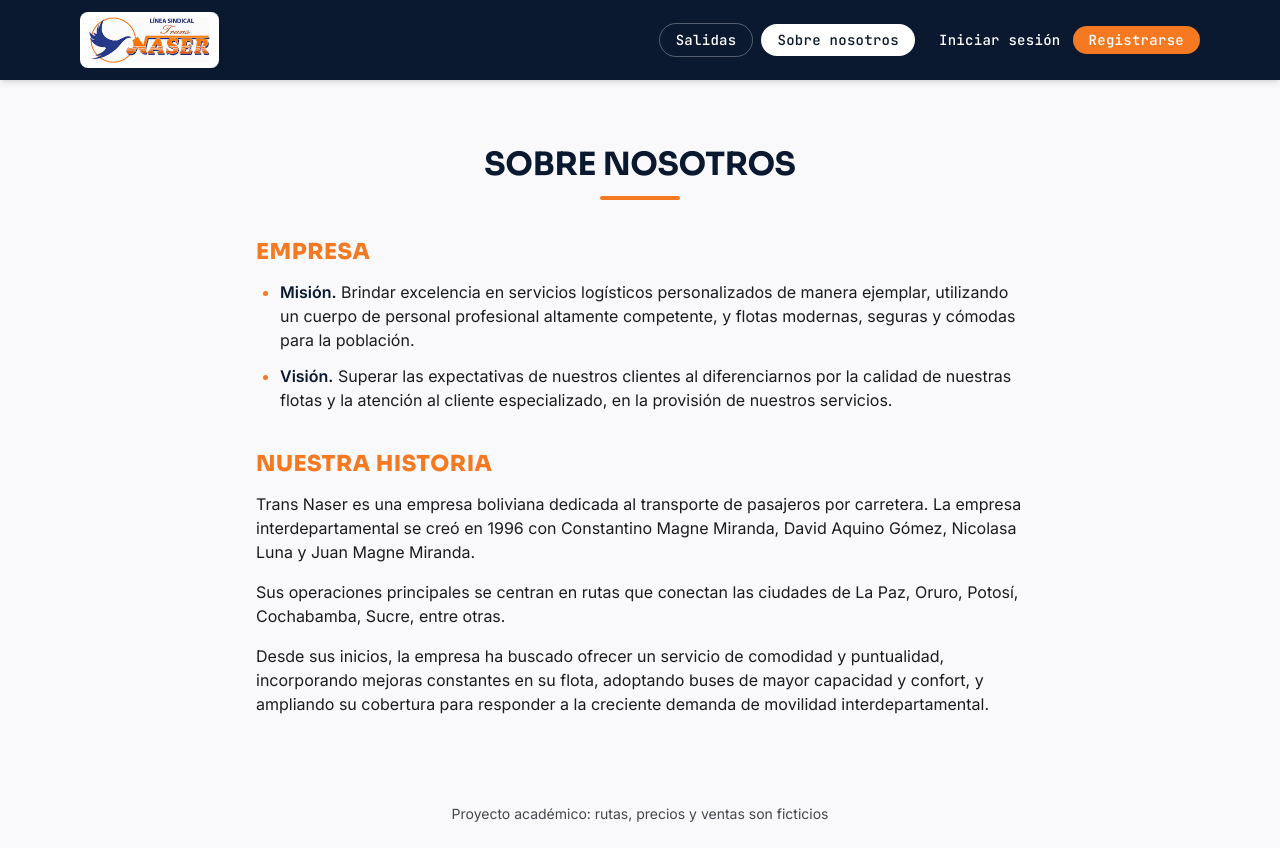
After one commit to GONSIU/SIS-3651, a Django app: page /sobre-nosotros/ in a window 1280 px wide. The commit adds this page. Run offline with Django 5.2, Linux system fonts and the light colour scheme; some libraries are stand-ins or nearby versions.

Commit message:
feat(core): rediseñar landing pública, navbar, Salidas y Sobre nosotros

```diff
--- a/apps/core/middleware.py
+++ b/apps/core/middleware.py
@@ -13,7 +13,9 @@ from django.contrib.auth.views import redirect_to_login
 # no rutas evita que un cambio en urls.py abra o cierre algo sin querer.
 VISTAS_PUBLICAS = frozenset(
     {
-        "core:root",  # "/" solo redirige al login
+        "core:root",  # landing publica
+        "core:salidas",  # horarios regulares, sin datos de pasajeros
+        "core:nosotros",
         "usuarios:login",
         "usuarios:logout",
         "usuarios:registro",  # registro publico de clientes
--- /dev/null
+++ b/apps/core/templates/core/nosotros.html
@@ -0,0 +1,31 @@
+{% extends "base_publico.html" %}
+
+{% block title %}Sobre nosotros — Trans Naser{% endblock %}
+
+{% block content %}
+{# Una sola columna estilo documento; max-w-3xl limita el largo de linea para leer comodo. #}
+{# Contenido entregado por el equipo; no agregar datos (direcciones, telefonos, rutas) que no esten aqui. #}
+<article class="mx-auto max-w-3xl py-6 md:py-10">
+<header class="text-center">
+<h1 class="font-headline text-headline-lg-mobile md:text-headline-lg uppercase tracking-wide text-deep-navy">Sobre nosotros</h1>
+<div class="mx-auto mt-3 h-1 w-20 rounded-full bg-signal-orange"></div>
+</header>
+
+<section class="mt-10">
+<h2 class="font-headline text-[22px] font-extrabold uppercase tracking-wide text-signal-orange">Empresa</h2>
+<ul class="mt-4 list-disc space-y-3 pl-6 marker:text-signal-orange">
+<li><strong class="font-semibold text-deep-navy">Misión.</strong> Brindar excelencia en servicios logísticos personalizados de manera ejemplar, utilizando un cuerpo de personal profesional altamente competente, y flotas modernas, seguras y cómodas para la población.</li>
+<li><strong class="font-semibold text-deep-navy">Visión.</strong> Superar las expectativas de nuestros clientes al diferenciarnos por la calidad de nuestras flotas y la atención al cliente especializado, en la provisión de nuestros servicios.</li>
+</ul>
+</section>
+
+<section class="mt-10">
+<h2 class="font-headline text-[22px] font-extrabold uppercase tracking-wide text-signal-orange">Nuestra historia</h2>
+<div class="mt-4 space-y-4">
+<p>Trans Naser es una empresa boliviana dedicada al transporte de pasajeros por carretera. La empresa interdepartamental se creó en 1996 con Constantino Magne Miranda, David Aquino Gómez, Nicolasa Luna y Juan Magne Miranda.</p>
+<p>Sus operaciones principales se centran en rutas que conectan las ciudades de La Paz, Oruro, Potosí, Cochabamba, Sucre, entre otras.</p>
+<p>Desde sus inicios, la empresa ha buscado ofrecer un servicio de comodidad y puntualidad, incorporando mejoras constantes en su flota, adoptando buses de mayor capacidad y confort, y ampliando su cobertura para responder a la creciente demanda de movilidad interdepartamental.</p>
+</div>
+</section>
+</article>
+{% endblock %}
--- a/apps/core/urls.py
+++ b/apps/core/urls.py
@@ -5,6 +5,8 @@ from . import views
 app_name = "core"
 
 urlpatterns = [
-    path("", views.root_redirect, name="root"),
+    path("", views.LandingView.as_view(), name="root"),
+    path("salidas/", views.SalidasView.as_view(), name="salidas"),
+    path("sobre-nosotros/", views.NosotrosView.as_view(), name="nosotros"),
     path("dashboard/", views.IndexView.as_view(), name="index"),
 ]
--- a/apps/core/views.py
+++ b/apps/core/views.py
@@ -1,16 +1,98 @@
 # Vistas de la app "core"
-from django.shortcuts import redirect
+from dataclasses import dataclass, field
+from datetime import time
+
+from django.db.models import Prefetch
 from django.utils import timezone
+from django.utils.text import slugify
 from django.views.generic import TemplateView
 
 from apps.core.mixins import RolRequeridoMixin
-from apps.rutas.models import Ruta
+from apps.rutas.models import Horario, Ruta
 from apps.viajes.models import Viaje
 from apps.ventas.models import Pasaje
 from apps.encomiendas.models import Encomienda
 
-def root_redirect(request):
-    return redirect("usuarios:login")  # usa el namespace de la app
+class LandingView(TemplateView):
+    """Pagina de inicio publica en "/": barra y hero con el boton de compra. La abre
+    cualquiera, con o sin sesion (esta en VISTAS_PUBLICAS del middleware)."""
+
+    template_name = "core/landing.html"
+
+
+# Fotos en static/img/ciudades/<slug>.jpg (creditos en salidas.html). Los alias cubren
+# terminales cargados con el nombre del departamento en vez del de la ciudad.
+IMAGENES_CIUDADES = frozenset({"la-paz", "cochabamba", "santa-cruz", "sucre", "potosi", "oruro"})
+ALIAS_IMAGEN_CIUDAD = {"chuquisaca": "sucre", "santa-cruz-de-la-sierra": "santa-cruz"}
+
+
+@dataclass
+class DestinoSalidas:
+    ciudad: str
+    horas: list[time] = field(default_factory=list)
+
+
+@dataclass
+class OrigenSalidas:
+    ciudad: str
+    destinos: list[DestinoSalidas] = field(default_factory=list)
+
+    @property
+    def imagen(self) -> str | None:
+        """Ruta relativa a static/ de la foto de la ciudad, o None si no hay."""
+        slug = slugify(self.ciudad)
+        slug = ALIAS_IMAGEN_CIUDAD.get(slug, slug)
+        return f"img/ciudades/{slug}.jpg" if slug in IMAGENES_CIUDADES else None
+
+
+def salidas_por_origen() -> list[OrigenSalidas]:
+    """Rutas activas agrupadas por ciudad de origen y, dentro, por ciudad de destino,
+    con las horas de sus horarios activos (sin repetir y en orden).
+
+    Se agrupa por el texto exacto de Terminal.ciudad, el mismo que usa el filtro de
+    BuscarViajeForm: asi el boton "Comprar" llega con el origen preseleccionado. Dos
+    terminales de la misma ciudad suman sus destinos y horarios. Un destino sin
+    horarios activos se lista igual, con la lista de horas vacia."""
+    rutas = (
+        Ruta.objects.filter(activa=True)
+        .select_related("origen", "destino")
+        .prefetch_related(
+            Prefetch("horarios", queryset=Horario.objects.filter(activo=True).order_by("hora_salida"))
+        )
+        .order_by("origen__ciudad", "destino__ciudad")
+    )
+    origenes: dict[str, dict[str, set[time]]] = {}
+    for ruta in rutas:
+        destinos = origenes.setdefault(ruta.origen.ciudad, {})
+        horas = destinos.setdefault(ruta.destino.ciudad, set())
+        horas.update(h.hora_salida for h in ruta.horarios.all())
+    return [
+        OrigenSalidas(
+            ciudad=origen,
+            destinos=[DestinoSalidas(ciudad=d, horas=sorted(h)) for d, h in destinos.items()],
+        )
+        for origen, destinos in origenes.items()
+    ]
+
+
+class SalidasView(TemplateView):
+    """Catalogo publico de salidas: una tarjeta por ciudad de origen con sus destinos y
+    un modal con las horas por destino. Las fechas concretas y los asientos se
+    consultan en ventas:buscar_viajes."""
+
+    template_name = "core/salidas.html"
+
+    def get_context_data(self, **kwargs):
+        context = super().get_context_data(**kwargs)
+        context["origenes"] = salidas_por_origen()
+        return context
+
+
+class NosotrosView(TemplateView):
+    """Historia, mision y vision de la empresa. Publica y estatica."""
+
+    template_name = "core/nosotros.html"
+
 
 class IndexView(RolRequeridoMixin, TemplateView):
     roles_permitidos = ["ventanillero", "supervisor", "admin"]
--- a/templates/base_publico.html
+++ b/templates/base_publico.html
@@ -7,27 +7,13 @@
 {% include "partials/estilos.html" %}
 </head>
 <body class="font-body text-body-md text-on-surface antialiased bg-surface min-h-screen flex flex-col">
-<header class="bg-deep-navy text-white">
-<div class="max-w-6xl mx-auto px-4 py-3 flex items-center justify-between gap-4">
-<a class="font-headline text-headline-md" href="{% url 'ventas:buscar_viajes' %}">Trans Naser</a>
-<nav class="flex items-center gap-4 font-label text-label-md">
-<a class="hover:text-signal-orange" href="{% url 'ventas:buscar_viajes' %}">Buscar viajes</a>
-{% if user.is_authenticated %}
-{% if user.rol == "cliente" %}<a class="hover:text-signal-orange" href="{% url 'ventas:mis_pasajes' %}">Mis pasajes</a>{% endif %}
-<span class="hidden sm:inline text-on-primary-container">{{ user.get_full_name|default:user.username }}</span>
-<form method="post" action="{% url 'usuarios:logout' %}">{% csrf_token %}<button class="hover:text-signal-orange" type="submit">Salir</button></form>
-{% else %}
-<a class="hover:text-signal-orange" href="{% url 'usuarios:login' %}{% if request.resolver_match.app_name != 'usuarios' %}?next={{ request.path|urlencode }}{% endif %}">Iniciar sesión</a>
-<a class="bg-signal-orange hover:bg-secondary px-3 py-1.5 rounded" href="{% url 'usuarios:registro' %}{% if request.resolver_match.app_name != 'usuarios' %}?next={{ request.path|urlencode }}{% endif %}">Registrarse</a>
-{% endif %}
-</nav>
-</div>
-</header>
+{% include "partials/navbar_publica.html" %}
+{% block hero %}{% endblock %}
 <main class="flex-1 w-full max-w-6xl mx-auto px-4 py-6 space-y-6">
 {% include "partials/mensajes.html" %}
 {% block content %}{% endblock %}
 </main>
-<footer class="text-center font-body-sm text-body-sm text-on-surface-variant py-6">Trans Naser — datos ficticios con fines académicos</footer>
+<footer class="text-center font-body-sm text-body-sm text-on-surface-variant py-6">Proyecto académico: rutas, precios y ventas son ficticios</footer>
 {% block scripts %}{% endblock %}
 </body>
 </html>
--- a/templates/partials/estilos.html
+++ b/templates/partials/estilos.html
@@ -2,7 +2,7 @@
 {# Fuentes, configuracion de Tailwind y estilos propios: lo comparten el dashboard y las paginas publicas. #}
 <link href="https://fonts.googleapis.com" rel="preconnect"/>
 <link crossorigin="" href="https://fonts.gstatic.com" rel="preconnect"/>
-<link href="https://fonts.googleapis.com/css2?family=Hanken+Grotesk:wght@400;600;700;800;900&family=Inter:wght@400;500;600&family=JetBrains+Mono:wght@400;500;700&display=swap" rel="stylesheet"/>
+<link href="https://fonts.googleapis.com/css2?family=Sora:wght@400;600;700;800&family=Inter:wght@400;500;600&family=JetBrains+Mono:wght@400;500;700&display=swap" rel="stylesheet"/>
 <link href="https://fonts.googleapis.com/css2?family=Material+Symbols+Outlined:wght,FILL@100..700,0..1&display=swap" rel="stylesheet"/>
 <script src="https://cdn.tailwindcss.com?plugins=forms,container-queries"></script>
 <script id="tailwind-config">
@@ -58,7 +58,7 @@
                     "container-max": "1440px"
                 },
                 fontFamily: {
-                    "headline": ["Hanken Grotesk", "sans-serif"],
+                    "headline": ["Sora", "sans-serif"],
                     "body": ["Inter", "sans-serif"],
                     "label": ["JetBrains Mono", "monospace"]
                 },
--- /dev/null
+++ b/templates/partials/navbar_publica.html
@@ -0,0 +1,34 @@
+{% load static %}
+{# Barra superior de las paginas publicas (landing, salidas, nosotros, busqueda, login, registro y area del cliente). #}
+{# Cada boton lleva a su propia vista; la pildora de la pagina actual queda resaltada. #}
+{# Sin boton de compra: se compra desde cada tarjeta de Salidas o desde el hero de la landing. #}
+{% with vista=request.resolver_match.view_name %}
+<header class="sticky top-0 z-50 bg-deep-navy text-white shadow-md">
+<div class="max-w-6xl mx-auto px-4 py-3 flex flex-wrap items-center justify-between gap-x-6 gap-y-3">
+{# El logo tiene fondo blanco (JPEG original, sin transparencia): va en una placa blanca redondeada. #}
+<a class="shrink-0 rounded-lg bg-white px-2 py-1" href="{% url 'core:root' %}"><img class="h-10 w-auto md:h-12" src="{% static 'img/logo-trans-naser.png' %}" alt="Trans Naser - Inicio" width="488" height="191"/></a>
+
+<div class="flex items-center gap-3 font-label text-label-md md:order-last">
+{% if user.is_authenticated %}
+{% if user.rol == "cliente" %}{% url 'ventas:mis_pasajes' as url_panel %}{% elif user.rol == "conductor" %}{% url 'viajes:mis_viajes' as url_panel %}{% else %}{% url 'core:index' as url_panel %}{% endif %}
+<a class="flex items-center gap-1 hover:text-signal-orange" href="{{ url_panel }}" title="Ir a mi panel">
+<span class="material-symbols-outlined text-[20px]">account_circle</span>
+<span class="max-w-[10rem] truncate">{{ user.get_full_name|default:user.username }}</span>
+</a>
+<form method="post" action="{% url 'usuarios:logout' %}">{% csrf_token %}<button class="rounded-full border border-white/30 px-3 py-1.5 hover:border-signal-orange hover:text-signal-orange" type="submit">Salir</button></form>
+{% else %}
+<a class="hover:text-signal-orange" href="{% url 'usuarios:login' %}{% if request.resolver_match.app_name != 'usuarios' %}?next={{ request.path|urlencode }}{% endif %}">Iniciar sesión</a>
+<a class="hidden sm:inline rounded-full bg-signal-orange px-4 py-1.5 hover:bg-secondary" href="{% url 'usuarios:registro' %}{% if request.resolver_match.app_name != 'usuarios' %}?next={{ request.path|urlencode }}{% endif %}">Registrarse</a>
+{% endif %}
+</div>
+
+{# md:ml-auto absorbe el espacio libre: el hueco queda entre el logo y las pildoras, no entre las pildoras y el login. #}
+<nav class="w-full md:ml-auto md:w-auto overflow-x-auto" aria-label="Principal">
+<ul class="flex items-center gap-2 font-label text-label-md whitespace-nowrap">
+<li><a class="block rounded-full px-4 py-2 {% if vista == 'core:salidas' %}bg-white text-deep-navy{% else %}border border-white/30 hover:border-signal-orange hover:text-signal-orange{% endif %}" href="{% url 'core:salidas' %}"{% if vista == 'core:salidas' %} aria-current="page"{% endif %}>Salidas</a></li>
+<li><a class="block rounded-full px-4 py-2 {% if vista == 'core:nosotros' %}bg-white text-deep-navy{% else %}border border-white/30 hover:border-signal-orange hover:text-signal-orange{% endif %}" href="{% url 'core:nosotros' %}"{% if vista == 'core:nosotros' %} aria-current="page"{% endif %}>Sobre nosotros</a></li>
+</ul>
+</nav>
+</div>
+</header>
+{% endwith %}
```
Also changed, not shown: apps/core/templates/core/landing.html (added, +22 -0 lines), apps/core/templates/core/salidas.html (added, +94 -0 lines), apps/core/tests/test_landing.py (added, +160 -0 lines), apps/core/tests/test_permisos.py (+2 -2 lines), apps/usuarios/templates/usuarios/login.html (+3 -6 lines), static/img/ciudades/cochabamba.jpg (added), static/img/ciudades/la-paz.jpg (added), static/img/ciudades/oruro.jpg (added), static/img/ciudades/potosi.jpg (added), static/img/ciudades/santa-cruz.jpg (added), static/img/ciudades/sucre.jpg (added), static/img/hero-flota.jpg (added), static/img/logo-trans-naser.png (added).
